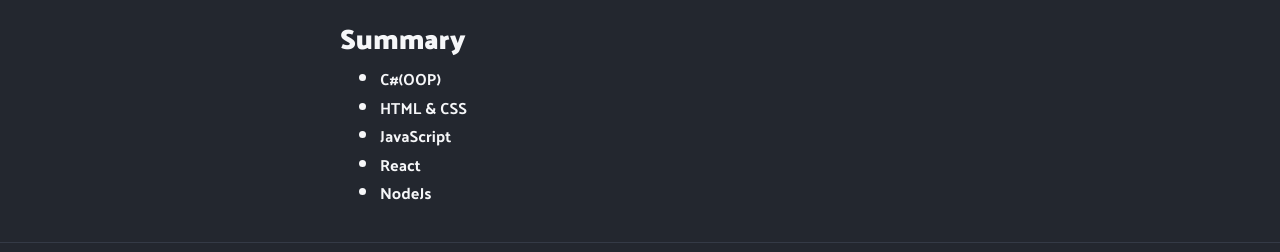
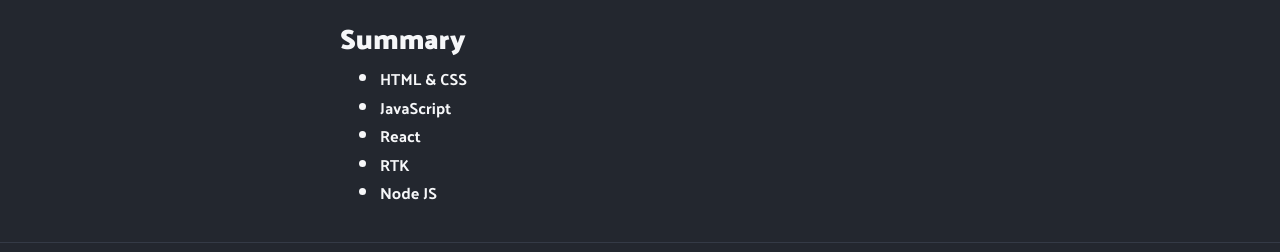
Before and after one commit to KolyaKovt/Bio, a React (Vite) app: page /skills in a window 1280 px wide. Shown: the part 1067-1319 px from the top of the page. Built offline with nearby package versions, Linux system fonts and the light colour scheme.

Commit message:
skills is remade

```diff
--- a/src/pages/Skills/Skills.jsx
+++ b/src/pages/Skills/Skills.jsx
@@ -1,4 +1,4 @@
-import Section from "../../components/Section/Section";
+import Section from "../../components/Section/Section"
 import {
   StyledH1,
   StyledH2,
@@ -6,7 +6,7 @@
   StyledLink,
   StyledP,
   StyledList,
-} from "../../components/Section/Section.styled";
+} from "../../components/Section/Section.styled"
 
 const Skills = () => {
   return (
@@ -25,8 +25,8 @@
           <StyledA href="https://kitit.com.ua/" target="_blank">
             KitIt
           </StyledA>
-          . I've learned a lot there. Starting from varriables and ending with
-          object-oriented programming.
+          . I&apos;ve learned a lot there. Starting from varriables and ending
+          with object-oriented programming.
         </StyledP>
       </Section>
       <Section>
@@ -47,13 +47,13 @@
       <Section>
         <StyledH2>Team work and leadership.</StyledH2>
         <StyledP>
-          Right now, I'm doing a Fullstack course at{" "}
+          Right now, I&apos;m doing a Fullstack course at{" "}
           <StyledA href="https://fullstack.lp.goit.global/us/" target="_blank">
             GoIt
           </StyledA>
-          . We're covering basics like HTML, CSS, JS, React, TypeScript, and
-          NodeJs. For each of these technology we work on a team project. I've
-          been a team lead twice now.
+          . We&apos;re covering basics like HTML, CSS, JS, React, TypeScript,
+          and NodeJs. For each of these technology we work on a team project.
+          I&apos;ve been a team lead twice now.
         </StyledP>
       </Section>
       <Section>
@@ -67,15 +67,15 @@
       <Section>
         <StyledH2>Summary</StyledH2>
         <StyledList>
-          <li>C#(OOP)</li>
           <li>HTML & CSS</li>
           <li>JavaScript</li>
           <li>React</li>
-          <li>NodeJs</li>
+          <li>RTK</li>
+          <li>Node JS</li>
         </StyledList>
       </Section>
     </>
-  );
-};
+  )
+}
 
-export default Skills;
+export default Skills
```
